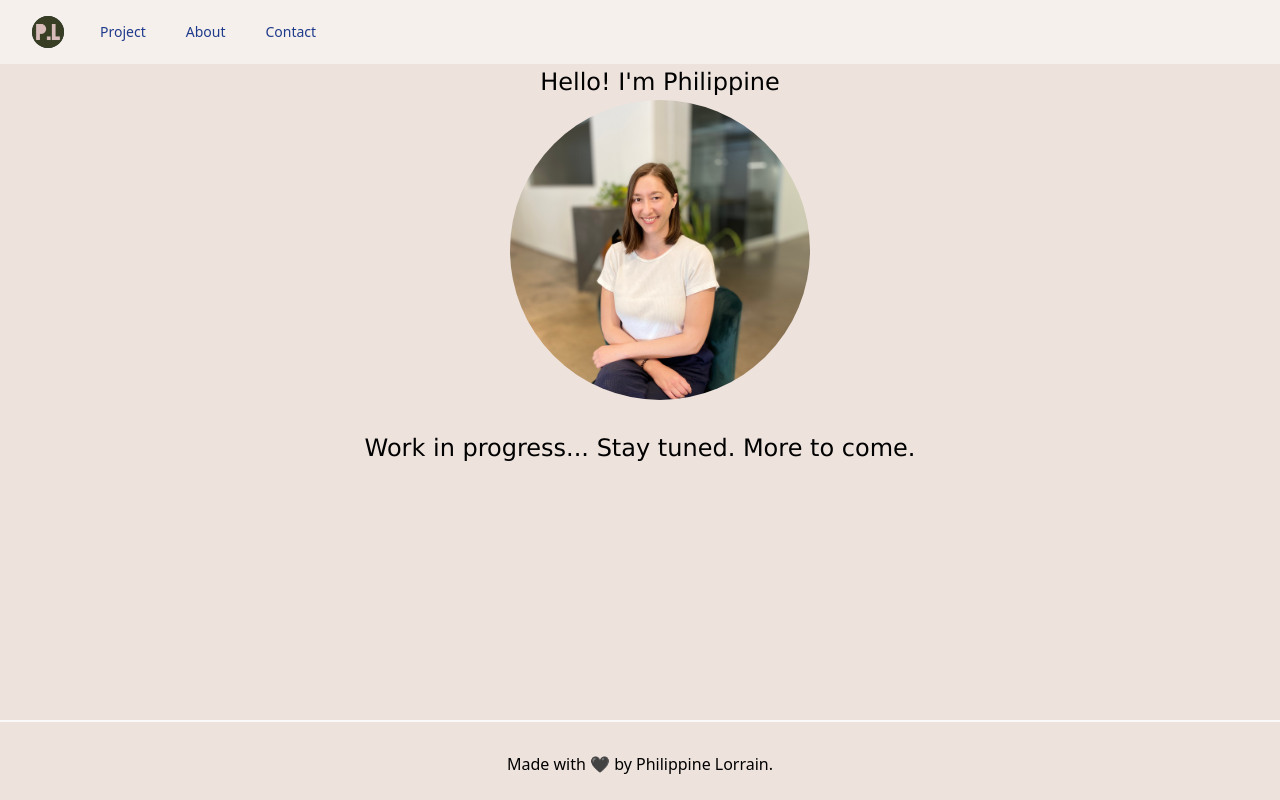
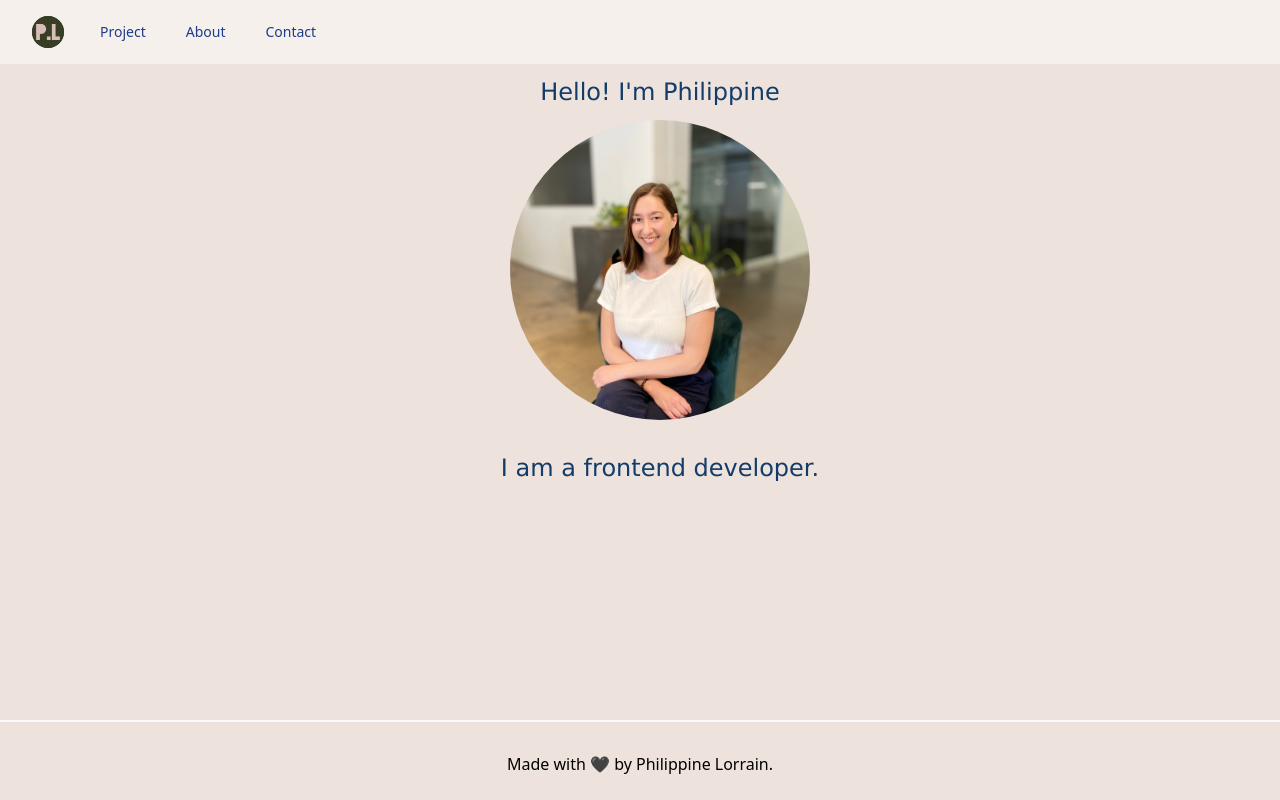
Before and after one commit to Plorrain/my-own-personnal-app, a React (Create React App) app: page / in a window 1280 px wide. Built offline with nearby package versions, Linux system fonts and the light colour scheme.

Commit message:
Index.css: refactoring complete + fixing text color and text

```diff
--- a/src/App.js
+++ b/src/App.js
@@ -7,12 +7,10 @@ const App = () => {
   return (
     <Fragment>
       <NavBar />
-      {/* <div className="container-full"> */}
       <div className="container">
         <div className="name-banner">
           <h1>Hello! I'm Philippine</h1>
         </div>
-        {/* </div> */}
 
         {/* For english translation */}
         {/* <div className="translation-button">
@@ -24,9 +22,9 @@ const App = () => {
         {/* <a href="https://www.brunchtime.live/" target="blank">
             Brunchtime
           </a> */}
-      </div>
-      <div className="content">
-        <p>Work in progress... Stay tuned. More to come.</p>
+        <div className="content">
+          <p>I am a frontend developer.</p>
+        </div>
       </div>
       <Footer />
     </Fragment>
--- a/src/index.css
+++ b/src/index.css
@@ -8,19 +8,6 @@ body {
   background-color: #eee2dc;
 }
 
-/* banner/top of page */
-
-.name-banner {
-  font-family: 'Lucida Sans', 'Lucida Sans Regular', 'Lucida Grande', 'Lucida Sans Unicode', Geneva, Verdana, sans-serif;
-  display: flex;
-  justify-content: center;
-  color: black;
-  font-size: x-large;
-  text-align: center;
-  max-width: 100%;
-  box-sizing: border-box;
-}
-
 /* container */
 
 .container {
@@ -29,6 +16,22 @@ body {
   justify-content: center;
   text-align: justify;
   margin-left: 20px;
+  /* justify-content: space-evenly; */
+}
+
+/* banner/top of page */
+
+.name-banner {
+  font-family: 'Lucida Sans', 'Lucida Sans Regular', 'Lucida Grande', 'Lucida Sans Unicode', Geneva, Verdana, sans-serif;
+  display: flex;
+  justify-content: center;
+  color: #123C69;
+  font-size: x-large;
+  text-align: center;
+  max-width: 100%;
+  box-sizing: border-box;
+  margin-top: 10px;
+  margin-bottom: 10px;
 }
 
 /* image */
@@ -57,7 +60,7 @@ body {
   justify-content: center;
   text-align: center;
   margin-top: 30px;
-  color: black;
+  color: #123C69;
 }
 
 
@@ -75,13 +78,6 @@ body {
   margin-right: auto;
 } */
 
-
-/* .container-full {
-  max-width: 100%;
-  box-sizing: border-box;
-  background-color: #eee2dc;
-} */
-
 /* .translation-button {
   display:flex;
   justify-content: flex-end;
```
